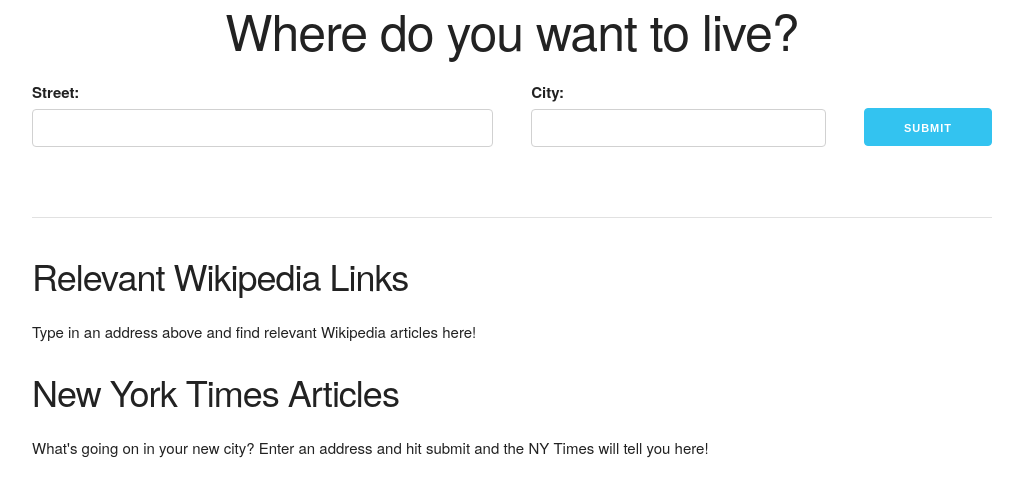
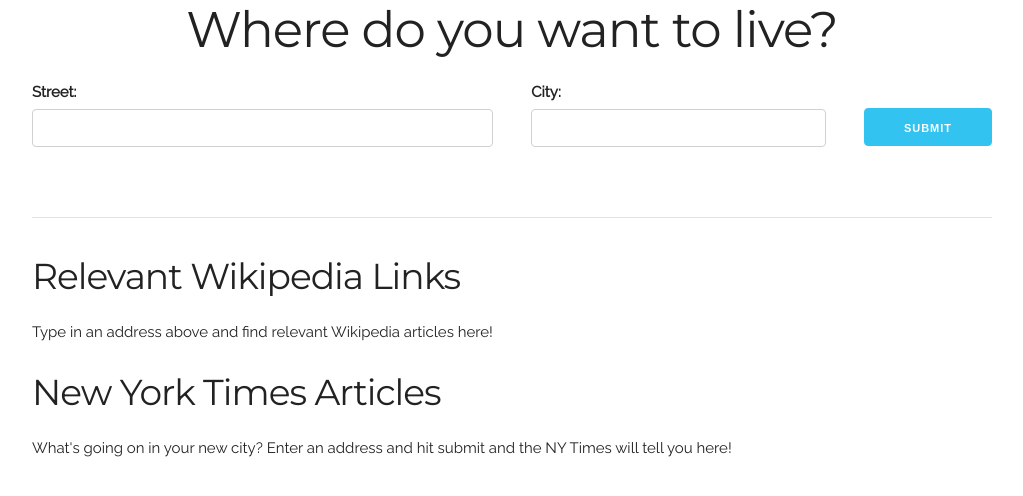
Before and after one commit to latashahussey/ajax-move-companion, a website: page index.html in a window 1280 px wide. Shown: the whole page, without its empty margins (128-1151 px from the left). Drawn offline with Linux system fonts and the light colour scheme.

Commit message:
Add and apply Google Fonts

```diff
--- a/index.html
+++ b/index.html
@@ -7,6 +7,9 @@
 
     <!---Skeleton CSS Stylesheet-->
     <link rel="stylesheet" href="src/css/style.css">
+
+    <!--Google Fonts-->
+    <link href="https://fonts.googleapis.com/css?family=Montserrat%7CRaleway" rel="stylesheet">
 
 </head>
 
--- a/src/css/style.css
+++ b/src/css/style.css
@@ -133,7 +133,8 @@
 h1, h2, h3, h4, h5, h6 {
   margin-top: 0;
   margin-bottom: 2rem;
-  font-weight: 300; }
+  font-weight: 300;
+  font-family: "Montserrat";}
 h1 { font-size: 4.0rem; line-height: 1.2;  letter-spacing: -.1rem;}
 h2 { font-size: 3.6rem; line-height: 1.25; letter-spacing: -.1rem; }
 h3 { font-size: 3.0rem; line-height: 1.3;  letter-spacing: -.1rem; }
```
